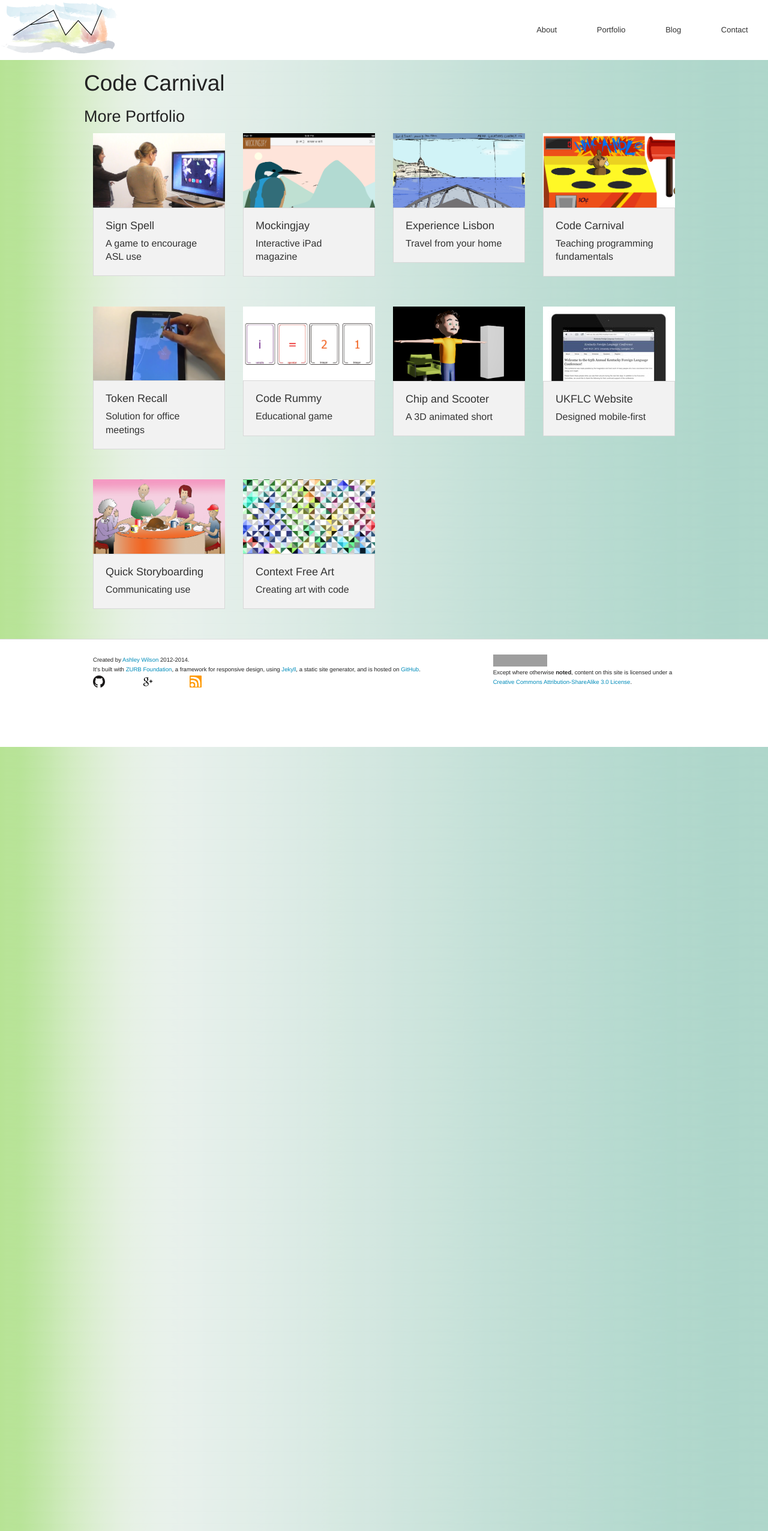
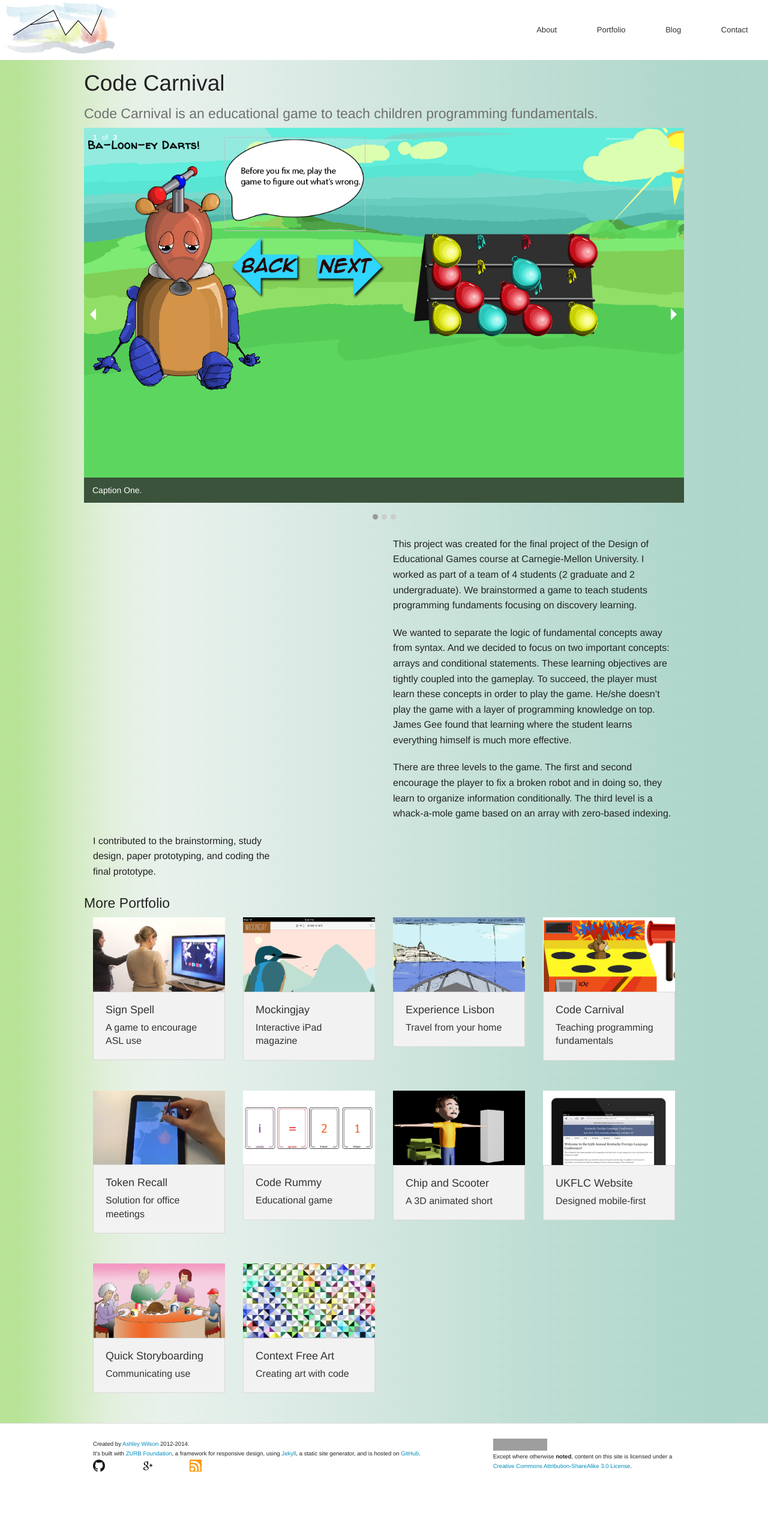
Before and after one commit to ashleybot/ashleybot.github.com, a Jekyll site: the page built from portfolio/_posts/2014-03-23-code-carnival.html, in a window 1280 px wide. Shown: the whole page at 60% size. Built offline with Jekyll 4.4.1, drawn with Linux system fonts in a browser that asks for light colours; grey boxes are pictures that could not be loaded.

Commit message:
added photos and text for code carnival

```diff
--- a/_layouts/portfolio.html
+++ b/_layouts/portfolio.html
@@ -1,10 +1,11 @@
 ---
 layout: main
 ---
+
+{{ content }}
+
 <div class="row">
-  {{ content }}
+  <h3>More Portfolio</h3>
 </div>
-<div class="row">
-<h3>More Portfolio</h3>
-</div>
+
 {% include portfolio_menu.html %}
--- /dev/null
+++ b/portfolio/_posts/2014-03-23-code-carnival.html
@@ -0,0 +1,87 @@
+---
+layout: portfolio
+title: Code Carnival
+description: Code Carnival by Ashley Wilson, a usability advocate and programmer in Lexington, KY.
+keywords: portfolio,ashley,wilson,ashleywilson,ashleygreerwilson,lexington,kentucky,ky
+permalink: /portfolio/code-carnival.html
+tags:
+thumbnail: /portfolio/assets/code_carnival/images/code_carnival_thumbnail_large.png
+blurb: Teaching programming fundamentals
+---
+
+<div class="row">
+  <h2>{{ page.title }}</h2>
+  <h3 class="subheader">
+    Code Carnival is an educational game to teach children programming fundamentals.
+  </h3>
+
+  </div>
+  <div class="row">
+    <ul class="code-carnival-orbit" data-orbit>
+      <li>
+        <img src="{{site.baseurl}}/portfolio/assets/code_carnival/images/code_carnival_balloon_darts.png" alt="Code Carnival begins with a " />
+        <div class="orbit-caption">
+          Caption One.
+        </div>
+      </li>
+      <li>
+        <img src="{{site.baseurl}}/portfolio/assets/code_carnival/images/code_carnival_balloon_darts2.png" alt="slide 2" />
+        <div class="orbit-caption">
+          Caption Two.
+        </div>
+      </li>
+      <li>
+        <img src="{{site.baseurl}}/portfolio/assets/code_carnival/images/code_carnival_whack_a_mole.png" alt="slide 3" />
+        <div class="orbit-caption">
+          Caption Three.
+        </div>
+      </li>
+    </ul>
+  </div>
+
+
+<div class="row">
+  <div class="large-6 columns">
+
+  </div>
+  <div class="large-6 columns">
+    <p>
+      This project was created for the final project of the Design of Educational Games course at Carnegie-Mellon University. I worked as part of a team of 4 students (2 graduate and 2 undergraduate). We brainstormed a game to teach students programming fundaments focusing on discovery learning.
+    </p>
+  </div>
+</div>
+
+<div class="row">
+  <div class="large-6 columns">
+
+  </div>
+  <div class="large-6 columns">
+  <p>
+    We wanted to separate the logic of fundamental concepts away from syntax. And we decided to focus on two important concepts: arrays and conditional statements. These learning objectives are tightly coupled into the gameplay. To succeed, the player must learn these concepts in order to play the game. He/she doesn’t play the game with a layer of programming knowledge on top. James Gee found that learning where the student learns everything himself is much more effective.
+  </p>
+  </div>
+</div>
+
+<div class="row">
+  <div class="large-6 columns">
+
+  </div>
+  <div class="large-6 columns">
+  <p>
+    There are three levels to the game. The first and second encourage the player to fix a broken robot and in doing so, they learn to organize information conditionally. The third level is a whack-a-mole game based on an array with zero-based indexing.
+  </p>
+  </div>
+</div>
+
+<div class="row">
+  <div class="large-4 columns">
+
+  </div>
+  <div class="large-4 columns">
+  <p>
+    I contributed to the brainstorming, study design, paper prototyping, and coding the final prototype.
+  </p>
+  </div>
+  <div class="large-4 columns">
+  </div>
+</div>
--- a/portfolio/_posts/2014-03-23-code-carnival.md
+++ /dev/null
@@ -1,12 +0,0 @@
----
-layout: portfolio
-title: Code Carnival
-description: Code Carnival by Ashley Wilson, a usability advocate and programmer in Lexington, KY.
-keywords: portfolio,ashley,wilson,ashleywilson,ashleygreerwilson,lexington,kentucky,ky
-permalink: /portfolio/code-carnival.html
-tags:
-thumbnail: /portfolio/assets/code_carnival/images/code_carnival_thumbnail_large.png
-blurb: Teaching programming fundamentals
----
-
-## {{ page.title }}
```
Also changed, not shown: css/app.css, portfolio/assets/code_carnival/images/code_carnival_balloon_darts.png (added), portfolio/assets/code_carnival/images/code_carnival_balloon_darts2.png (added), portfolio/assets/code_carnival/images/code_carnival_whack_a_mole.png (added).
